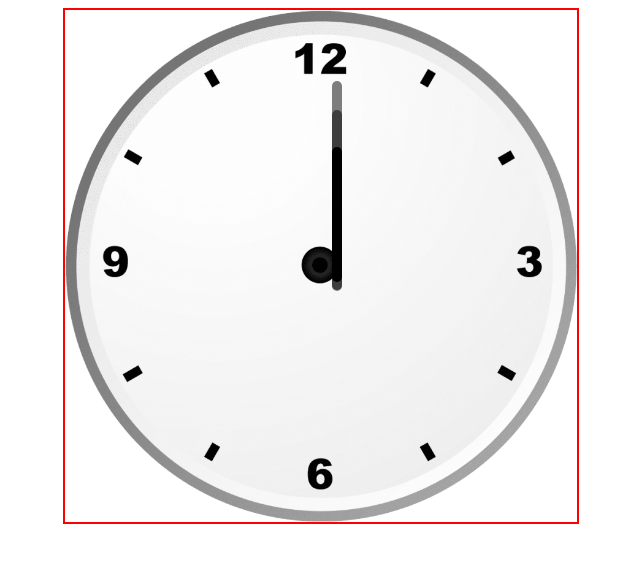
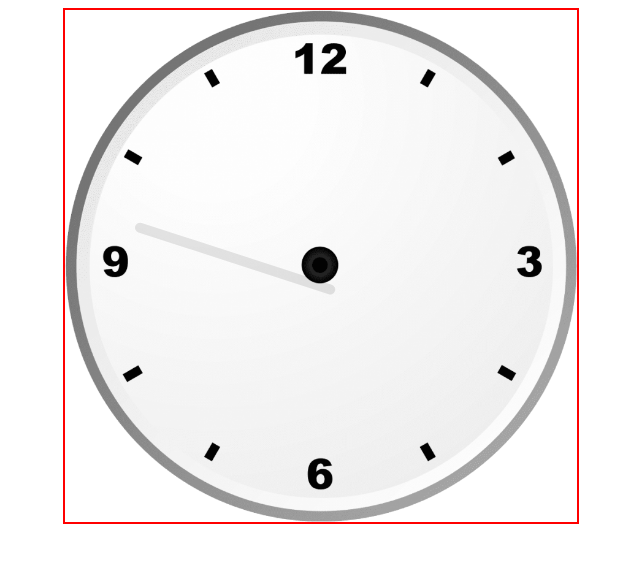
Before and after one commit to kundangupt/Analog-Clock, a plain HTML site: page index.html in a window 1280 px wide. Shown: the whole page, without its empty margins (319-959 px from the left). Drawn offline with Linux system fonts and the light colour scheme.

Commit message:
style: updated

```diff
--- a/Clock.js
+++ b/Clock.js
@@ -1,6 +1,14 @@
 setInterval(() => {
-    // const d = new Date();
-    // let time = Date.getime();
+     d = new Date();
+     htime = d.getHours();
+     mtime = d.getMinutes();
+     stime = d.getSeconds();
 
+     hrotation = 30*htime + mtime/2;
+     mrotation = 6*mtime;
+     srotation = 6*stime;
 
+    hour.style.transform=`rotate(${hrotation}deg)`;
+    min.style.transform =`rotate(${mrotation}deg)`;
+    second.style.transform =`rotate(${srotation}deg)`;
 }, 1000);
--- a/Styles.css
+++ b/Styles.css
@@ -14,7 +14,7 @@
     position:absolute;
     background: black;
     border-radius: 10px;
-
+    transform-origin: bottom;
 }
 
 #hour {
@@ -22,20 +22,23 @@
     width:10px;
     top:137px;
     left:266.5px;
+    display: none ;
 }
 
 #min {
-    height:180px;
+    height:165px;
     width:10px;
-    top:100px;
+    top:115px;
     opacity: 0.5;
     left:266.5px;
+    display: none;
 }
 
-#second {
+#second{
     height:210px;
     width:10px;
     top:71px;
-    opacity: 0.5;
-    left:267px;
+    opacity: 0.1;
+    left:265px;
+
 }
```
Also changed, not shown: index.html (+3 -3 lines).
